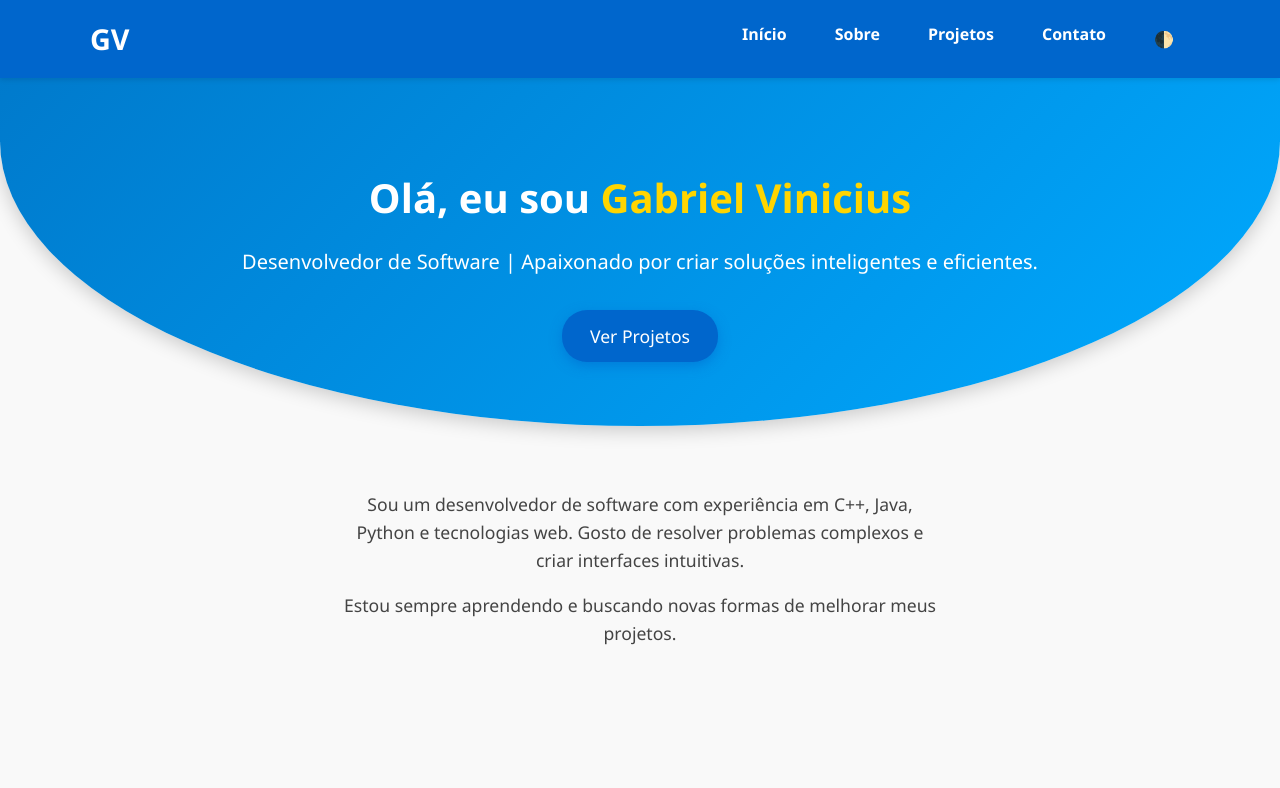
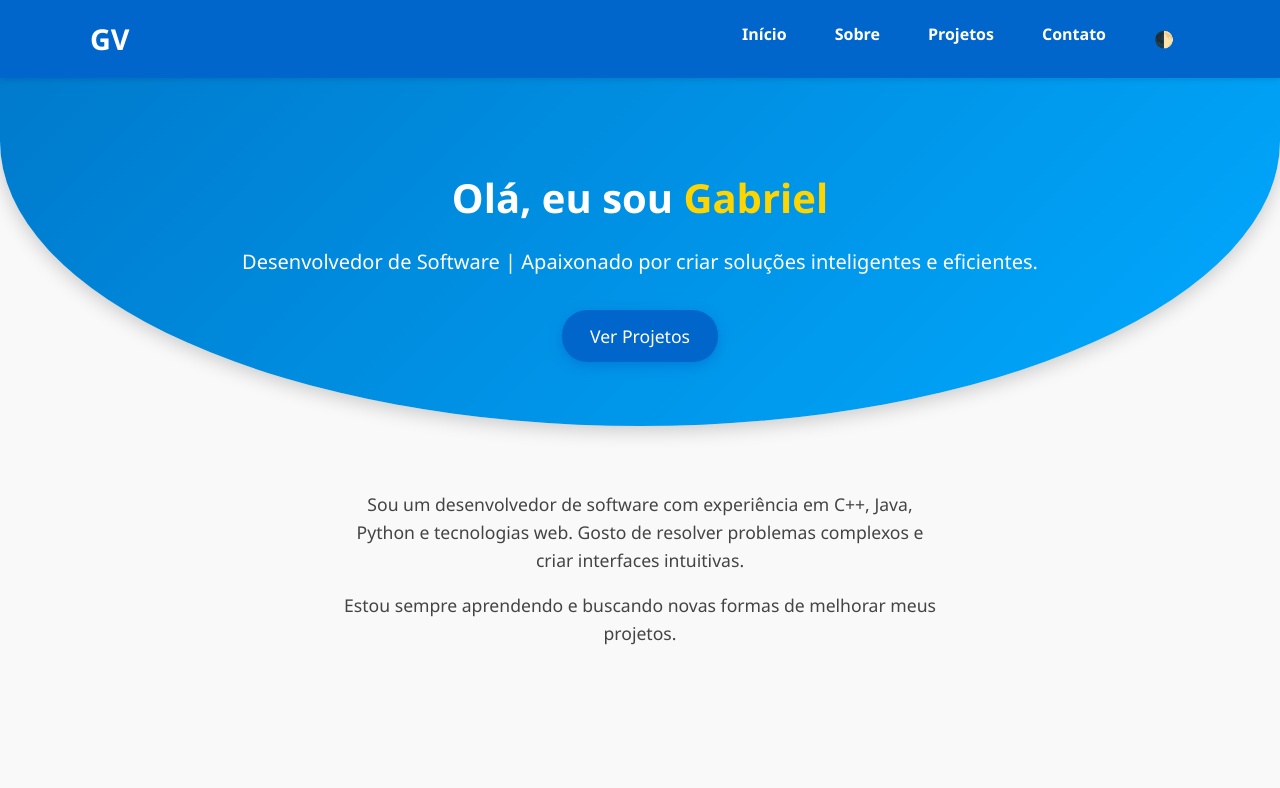
Before and after one commit to GabrielVioli/Portfo-lio, a plain HTML site: page index.html in a window 1280 px wide. Shown: the top 788 px of the page. Drawn offline with Linux system fonts and the light colour scheme.

Commit message:
nome modificado

```diff
--- a/index.html
+++ b/index.html
@@ -31,7 +31,7 @@
 
     <section id="home" class="hero" tabindex="0" aria-label="Seção inicial do site">
       <div class="container">
-        <h1>Olá, eu sou <span class="highlight">Gabriel Vinicius</span></h1>
+        <h1>Olá, eu sou <span class="highlight">Gabriel</span></h1>
         <p>Desenvolvedor de Software | Apaixonado por criar soluções inteligentes e eficientes.</p>
         <a href="#projects" class="btn-primary" aria-label="Ver meus projetos">Ver Projetos</a>
       </div>
```
